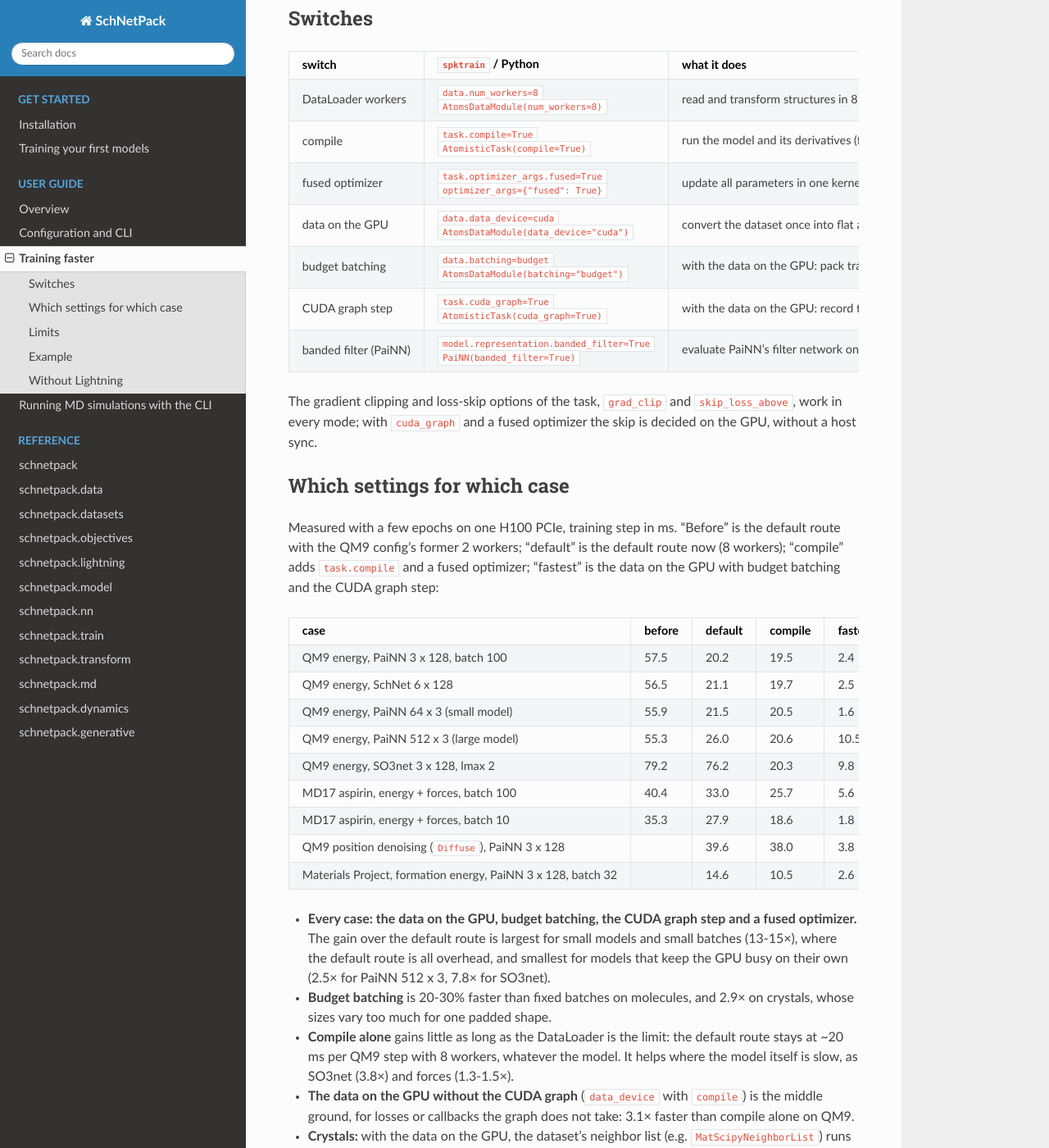
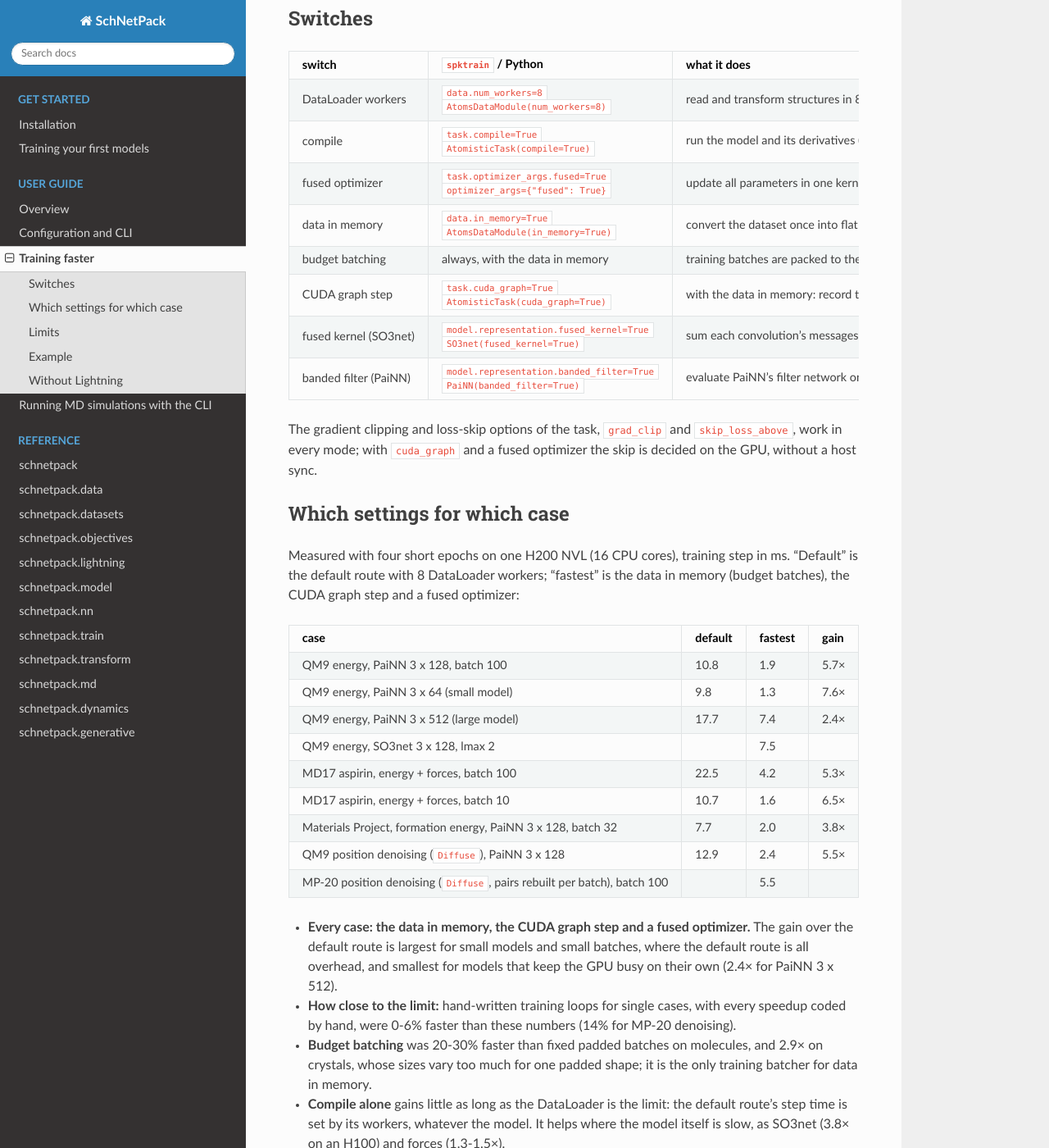
Before and after one commit to atomistic-machine-learning/schnetpack, a Sphinx documentation site: the page built from docs/userguide/speed.rst, in a window 1280 px wide and 1400 px high, scrolled down 298 px. Shown: the whole window at 82% size. Built offline with Sphinx 7.4.7 and the Read the Docs theme 3.1.0, drawn with Linux system fonts in a browser that asks for light colours; pages that are not in the unit, such as notebooks, are missing from menus; some of the changed text lies outside the part shown.

Commit message:
Describe the two datasets and the in-memory route in the docs
The API and user guide pages as they stand in the working tree. They run
ahead of the code: the data API they describe (AtomsDataset,
InMemoryDataset, the storages, in_memory) is not committed yet, so the
pages name classes this commit's code does not have.

- docs/api/data.rst: datasets and loaders (AtomsDataset, InMemoryDataset,
  InMemoryLoader, BudgetBatches, OrderedBatches), a storage section
  (AtomsStorage, ASEDBStorage, ArrayStorage, open_storage,
  convert_to_arrays), structure_stats and fit_atomrefs; the
  schnetpack.data.device section goes
- docs/api/nn.rst: message_sum and pair_product removed
- docs/api/transform.rst: BatchCutoffNeighborList added
- docs/userguide/overview.rst: ASEDBStorage and AtomsDataset in place of
  ASEAtomsData
- docs/userguide/speed.rst: rewritten for in_memory, with the H200
  measurements

Co-Authored-By: Claude Fable 5.2 <noreply@anthropic.com>

```diff
--- a/docs/api/nn.rst
+++ b/docs/api/nn.rst
@@ -96,8 +96,6 @@ Ops
     :nosignatures:
 
     scatter_add
-    message_sum
-    pair_product
 
 Factory functions
 -----------------
--- a/docs/api/transform.rst
+++ b/docs/api/transform.rst
@@ -45,6 +45,7 @@ Neighbor lists
     VesinNeighborList
     TorchNeighborList
     AllToAllNeighborList
+    BatchCutoffNeighborList
     CachedNeighborList
     DistillationNeighborList
     CountNeighbors
--- a/docs/userguide/speed.rst
+++ b/docs/userguide/speed.rst
@@ -33,26 +33,33 @@ Switches
      - ``task.optimizer_args.fused=True``
        ``optimizer_args={"fused": True}``
      - update all parameters in one kernel (Adam, AdamW on CUDA).
-   * - data on the GPU
-     - ``data.data_device=cuda``
-       ``AtomsDataModule(data_device="cuda")``
-     - convert the dataset once into flat arrays, hold them on the GPU and build the
-       batches there, padded to fixed shapes: no workers, no reads per structure.
-       The dataset's neighbor list runs once at the conversion; its other
-       transforms run on whole batches on the GPU.
+   * - data in memory
+     - ``data.in_memory=True``
+       ``AtomsDataModule(in_memory=True)``
+     - convert the dataset once into flat arrays, hold them in memory and build
+       whole batches from them, padded to fixed shapes: no workers, no reads per
+       structure. Each batch is gathered on the CPU while the GPU works on the
+       last step, and copied over. The dataset's neighbor list runs once at the
+       conversion and its leading deterministic transforms (centering, offsets,
+       casts) once at setup; the rest run on whole batches on the GPU.
    * - budget batching
-     - ``data.batching=budget``
-       ``AtomsDataModule(batching="budget")``
-     - with the data on the GPU: pack training batches to the atoms and pairs
-       ``batch_size`` structures hold on average, instead of padding every batch for
-       its largest case. Batches hold ±10% structures around ``batch_size``.
+     - always, with the data in memory
+     - training batches are packed to the atoms and pairs ``batch_size`` structures
+       hold on average, instead of padding every batch for its largest case. Batches
+       hold ±10% structures around ``batch_size``.
    * - CUDA graph step
      - ``task.cuda_graph=True``
        ``AtomisticTask(cuda_graph=True)``
-     - with the data on the GPU: record the whole training step (building the
-       batch, the transforms, the model, the loss, the backward pass) once as a CUDA
-       graph and replay it every step: one launch instead of hundreds, no host
-       synchronization. Compiles the model.
+     - with the data in memory: record the training step (the model, the loss,
+       the backward pass) once as a CUDA graph and replay it every step on the
+       padded batch: one launch instead of hundreds, no host synchronization.
+       Compiles the model.
+   * - fused kernel (SO3net)
+     - ``model.representation.fused_kernel=True``
+       ``SO3net(fused_kernel=True)``
+     - sum each convolution's messages in one Triton kernel: 1.9× on energies at
+       ``lmax=2`` and 4.5× at ``lmax=3``, 3× with forces at ``lmax=3``; no gain at
+       ``lmax=1``.
    * - banded filter (PaiNN)
      - ``model.representation.banded_filter=True``
        ``PaiNN(banded_filter=True)``
@@ -68,102 +75,108 @@ skip is decided on the GPU, without a host sync.
 Which settings for which case
 =============================
 
-Measured with a few epochs on one H100 PCIe, training step in ms. "Before" is the
-default route with the QM9 config's former 2 workers; "default" is the default route
-now (8 workers); "compile" adds ``task.compile`` and a fused optimizer; "fastest" is
-the data on the GPU with budget batching and the CUDA graph step:
+Measured with four short epochs on one H200 NVL (16 CPU cores), training step in ms.
+"Default" is the default route with 8 DataLoader workers; "fastest" is the data in
+memory (budget batches), the CUDA graph step and a fused optimizer:
 
 .. list-table::
    :header-rows: 1
-   :widths: 40 12 12 12 12
+   :widths: 52 12 12 12
 
    * - case
-     - before
      - default
-     - compile
      - fastest
+     - gain
    * - QM9 energy, PaiNN 3 x 128, batch 100
-     - 57.5
-     - 20.2
-     - 19.5
+     - 10.8
+     - 1.9
+     - 5.7×
+   * - QM9 energy, PaiNN 3 x 64 (small model)
+     - 9.8
+     - 1.3
+     - 7.6×
+   * - QM9 energy, PaiNN 3 x 512 (large model)
+     - 17.7
+     - 7.4
+     - 2.4×
+   * - QM9 energy, SO3net 3 x 128, lmax 2
+     -
+     - 7.5
+     -
+   * - MD17 aspirin, energy + forces, batch 100
+     - 22.5
+     - 4.2
+     - 5.3×
+   * - MD17 aspirin, energy + forces, batch 10
+     - 10.7
+     - 1.6
+     - 6.5×
+   * - Materials Project, formation energy, PaiNN 3 x 128, batch 32
+     - 7.7
+     - 2.0
+     - 3.8×
+   * - QM9 position denoising (``Diffuse``), PaiNN 3 x 128
+     - 12.9
      - 2.4
-   * - QM9 energy, SchNet 6 x 128
-     - 56.5
-     - 21.1
-     - 19.7
-     - 2.5
-   * - QM9 energy, PaiNN 64 x 3 (small model)
-     - 55.9
-     - 21.5
-     - 20.5
-     - 1.6
-   * - QM9 energy, PaiNN 512 x 3 (large model)
-     - 55.3
-     - 26.0
-     - 20.6
-     - 10.5
-   * - QM9 energy, SO3net 3 x 128, lmax 2
-     - 79.2
-     - 76.2
-     - 20.3
-     - 9.8
-   * - MD17 aspirin, energy + forces, batch 100
-     - 40.4
-     - 33.0
-     - 25.7
-     - 5.6
-   * - MD17 aspirin, energy + forces, batch 10
-     - 35.3
-     - 27.9
-     - 18.6
-     - 1.8
-   * - QM9 position denoising (``Diffuse``), PaiNN 3 x 128
+     - 5.5×
+   * - MP-20 position denoising (``Diffuse``, pairs rebuilt per batch), batch 100
      -
-     - 39.6
-     - 38.0
-     - 3.8
-   * - Materials Project, formation energy, PaiNN 3 x 128, batch 32
+     - 5.5
      -
-     - 14.6
-     - 10.5
-     - 2.6
 
-- **Every case: the data on the GPU, budget batching, the CUDA graph step and a fused
-  optimizer.** The gain over the default route is largest for small models and small
-  batches (13-15×), where the default route is all overhead, and smallest for models
-  that keep the GPU busy on their own (2.5× for PaiNN 512 x 3, 7.8× for SO3net).
-- **Budget batching** is 20-30% faster than fixed batches on molecules, and 2.9× on
-  crystals, whose sizes vary too much for one padded shape.
+- **Every case: the data in memory, the CUDA graph step and a fused optimizer.** The
+  gain over the default route is largest for small models and small batches, where
+  the default route is all overhead, and smallest for models that keep the GPU busy
+  on their own (2.4× for PaiNN 3 x 512).
+- **How close to the limit:** hand-written training loops for single cases, with
+  every speedup coded by hand, were 0-6% faster than these numbers (14% for MP-20
+  denoising).
+- **Budget batching** was 20-30% faster than fixed padded batches on molecules, and
+  2.9× on crystals, whose sizes vary too much for one padded shape; it is the only
+  training batcher for data in memory.
 - **Compile alone** gains little as long as the DataLoader is the limit: the default
-  route stays at ~20 ms per QM9 step with 8 workers, whatever the model. It helps where
-  the model itself is slow, as SO3net (3.8×) and forces (1.3-1.5×).
-- **The data on the GPU without the CUDA graph** (``data_device`` with ``compile``) is
-  the middle ground, for losses or callbacks the graph does not take: 3.1× faster than
-  compile alone on QM9.
-- **Crystals:** with the data on the GPU, the dataset's neighbor list (e.g.
-  ``MatScipyNeighborList``) runs once at the conversion, and its periodic images are
-  kept as cell shifts.
+  route's step time is set by its workers, whatever the model. It helps where the
+  model itself is slow, as SO3net (3.8× on an H100) and forces (1.3-1.5×).
+- **The data in memory without the CUDA graph** (``in_memory`` with ``compile``) is
+  the middle ground, for losses or callbacks the graph does not take. For models
+  that keep the GPU busy the graph adds 6% (PaiNN 3 x 512) to 29% (SO3net).
+- **Crystals:** the dataset's neighbor list (e.g. ``MatScipyNeighborList``) runs once
+  at the conversion, and its periodic images are kept as cell shifts.
 - **Generative training:** ``Diffuse`` and the centering transforms run on the padded
-  batches on the GPU; leave out the neighbor list (or use ``AllToAllNeighborList``), so
-  that every batch holds all pairs of the noised structures.
+  batches on the GPU. For molecules, leave out the neighbor list (or use
+  ``AllToAllNeighborList``), so that every batch holds all pairs of the noised
+  structures; filtering them by the cutoff per batch was 37-41% slower on QM9. For
+  crystals, put the neighbor list after ``Diffuse``: it is then rebuilt on every
+  batch, on the GPU (:class:`~schnetpack.transform.BatchCutoffNeighborList`).
 
 Limits
 ======
 
-- **The dataset must fit on the GPU** with the model; QM9 takes ~0.2 GB.
+- **The dataset must fit into the host's memory:** the arrays are loaded as a whole.
+  QM9 with its pairs within 5 Å takes 0.3 GB.
+- **Large batches:** at batch 1000 on QM9, gathering the batch on the CPU cost 4%
+  against a batch built on the GPU.
+- **The CPU must keep up on very short steps:** the batch is gathered and handed to
+  the GPU by one CPU thread. On a node whose CPU cores were all busy, MD17 with batch
+  10 took 3.7 ms per step with the GPU 35% busy, against 1.6 ms on a free node. Give
+  such trainings CPU cores of their own.
 - **Transforms must work on collated batches**, as the centering, offset, cast and
   ``Diffuse`` transforms do; transforms that only work on one structure need the
   DataLoader route.
-- **Stored pairs are for fixed geometries:** a neighbor list runs once at the
-  conversion. Noised structures need all pairs (no neighbor list).
-- **Outputs:** padded batches need ``MSELoss`` or ``L1Loss`` without loss masks, or a
-  :class:`~schnetpack.generative.VariableOutput`. No knowledge distillation.
+- **Stored pairs are for fixed geometries:** a neighbor list before any noise runs
+  once at the conversion. After ``Diffuse`` it runs on every batch, by brute force
+  over all atom pairs and lattice shifts of a structure: made for molecules and the
+  small cells of crystal datasets, not for cells of thousands of atoms.
+- **Outputs:** padded batches need an elementwise loss with mean reduction
+  (``MSELoss``, ``L1Loss``, ``HuberLoss``, ...) or a
+  :class:`~schnetpack.generative.VariableOutput`; loss masks work. No knowledge
+  distillation.
 - **The first epoch** pays for compiling and recording the graph (10-40 s), and the
   first run on a dataset for the conversion (cached next to the db, or in
   ``array_dir``).
 - **Very short steps** (MD17 with batch 10, small models) keep the GPU 75-87% busy:
-  what remains is the host's fixed cost per step (the graph launch and the optimizer
-  step).
+  what remains is mostly idle time between the many small kernels inside the replay,
+  which no change on the host removes.
 - **TF32** (``+matmul_precision=high``) is faster again but changes the numbers; on QM9
   energies in Hartree it cost accuracy. It is not a default.
 
@@ -172,7 +185,7 @@ Example
 
 .. code-block:: bash
 
-   spktrain experiment=qm9_atomwise data.data_device=cuda data.batching=budget \
+   spktrain experiment=qm9_atomwise data.in_memory=True \
        task.compile=True task.cuda_graph=True task.optimizer_args.fused=True
 
 Without Lightning
@@ -181,9 +194,12 @@ Without Lightning
 The same speedups work in a training loop of your own, and nothing below imports
 Lightning:
 
-- the data on the GPU: :class:`~schnetpack.data.device.DeviceAtomsData` and
-  :class:`~schnetpack.data.device.DeviceAtomsLoader`;
-- their statistics: :class:`~schnetpack.data.device.ArrayStats`;
+- the data in memory: ``dataset.in_memory(device)``, an
+  :class:`~schnetpack.data.InMemoryDataset` that returns whole batches, and
+  :class:`~schnetpack.data.InMemoryLoader`, which chooses the structures of each
+  batch;
+- the statistics: :class:`~schnetpack.data.StatsAtomrefProvider`, as for a dataset
+  on the database;
 - the CUDA graph step: :class:`~schnetpack.train.GraphStep`;
 - the parameter average: :class:`~schnetpack.train.EMA`.
 
@@ -195,20 +211,26 @@ Lightning:
 
    import schnetpack as spk
    import schnetpack.transform as trn
-   from schnetpack.data.device import ArrayStats, DeviceAtomsData, DeviceAtomsLoader
+   from schnetpack.data import AtomsDataset, InMemoryLoader, StatsAtomrefProvider
    from schnetpack.train import EMA, GraphStep
 
-   # converted once (cached next to the db); the neighbor list runs at the conversion
-   data = DeviceAtomsData.from_dataset(dataset, "cuda", trn.MatScipyNeighborList(5.0))
-   stats = ArrayStats(data, train_idx, dataset.atomrefs)
-   transforms = [
-       trn.RemoveOffsets("energy_U0", remove_mean=True, remove_atomrefs=True),
-       trn.CastTo32(),
-   ]
-   for t in transforms:  # before the loaders, which move them to the GPU
-       t.initialize(stats)
-   train = DeviceAtomsLoader(data, train_idx, 100, transforms, batching="budget")
-   val = DeviceAtomsLoader(data, val_idx, 100, transforms)
+   dataset = AtomsDataset(
+       "qm9.db",
+       load_properties=["energy_U0"],
+       transforms=[
+           trn.MatScipyNeighborList(5.0),
+           trn.RemoveOffsets("energy_U0", remove_mean=True, remove_atomrefs=True),
+           trn.CastTo32(),
+       ],
+   )
+   # the dataset as arrays in memory: converted once (cached next to the db), the
+   # neighbor list run at the conversion; batches come out on the GPU
+   dataset = dataset.in_memory("cuda")
+   stats = StatsAtomrefProvider(dataset, train_idx)
+   dataset.initialize_transforms(stats)
+   dataset.cache_transforms()  # offsets and cast applied once, not per batch
+   train = InMemoryLoader(dataset.subset(train_idx, "train"), 100, shuffle=True)
+   val = InMemoryLoader(dataset.subset(val_idx, "val"), 100)
 
    model.initialize_transforms(stats)  # its postprocessors, e.g. AddOffsets
    model.to("cuda")
@@ -218,15 +240,14 @@ Lightning:
        spk.model.CompiledPotential(model, dynamic=False),
        outputs,
        optimizer,
-       train.build_batch,
        skip_loss_above=1e3,
    )
 
    gc.collect()
    gc.freeze()  # no garbage-collector stalls between the short steps
    for epoch in range(n_epochs):
-       for sel in train.index_batches:  # the step builds the batch itself
-           loss = step(sel)
+       for batch in train:  # padded batches: the same shapes every step
+           loss = step(batch)  # copied into the graph's buffers, then one replay
            ema.update(gate=step.keep)  # not on skipped steps
        with ema.average_parameters():
            for batch in val:
@@ -239,4 +260,5 @@ The batches are padded:
 - extract the targets (:func:`~schnetpack.objectives.extract_targets`) before the
   model runs, because the model writes its predictions under the output keys.
 
-Without the CUDA graph, iterate over ``train`` itself: it gives the transformed batches.
+Without the CUDA graph, run the model, the loss and the optimizer on the same batches
+yourself.
```
Also changed, not shown: docs/api/data.rst (+41 -26 lines), docs/userguide/overview.rst (+7 -6 lines).
